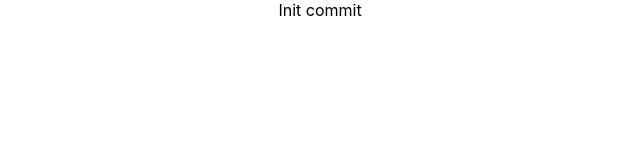
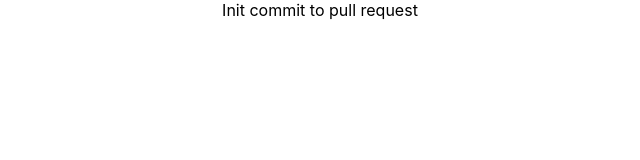
Before and after one commit to Fnomg/my-app-2, a React (Create React App) app: page / in a window 1280 px wide. Shown: the top 160 px of the page, without its empty margins (320-960 px from the left). Built offline with nearby package versions, Linux system fonts and the light colour scheme.

Commit message:
lesson-1 init

```diff
--- a/src/App.js
+++ b/src/App.js
@@ -4,7 +4,7 @@ import './App.css';
 function App() {
   return (
     <div className="App">
-     Init commit
+     Init commit to pull request
     </div>
   );
 }
```
